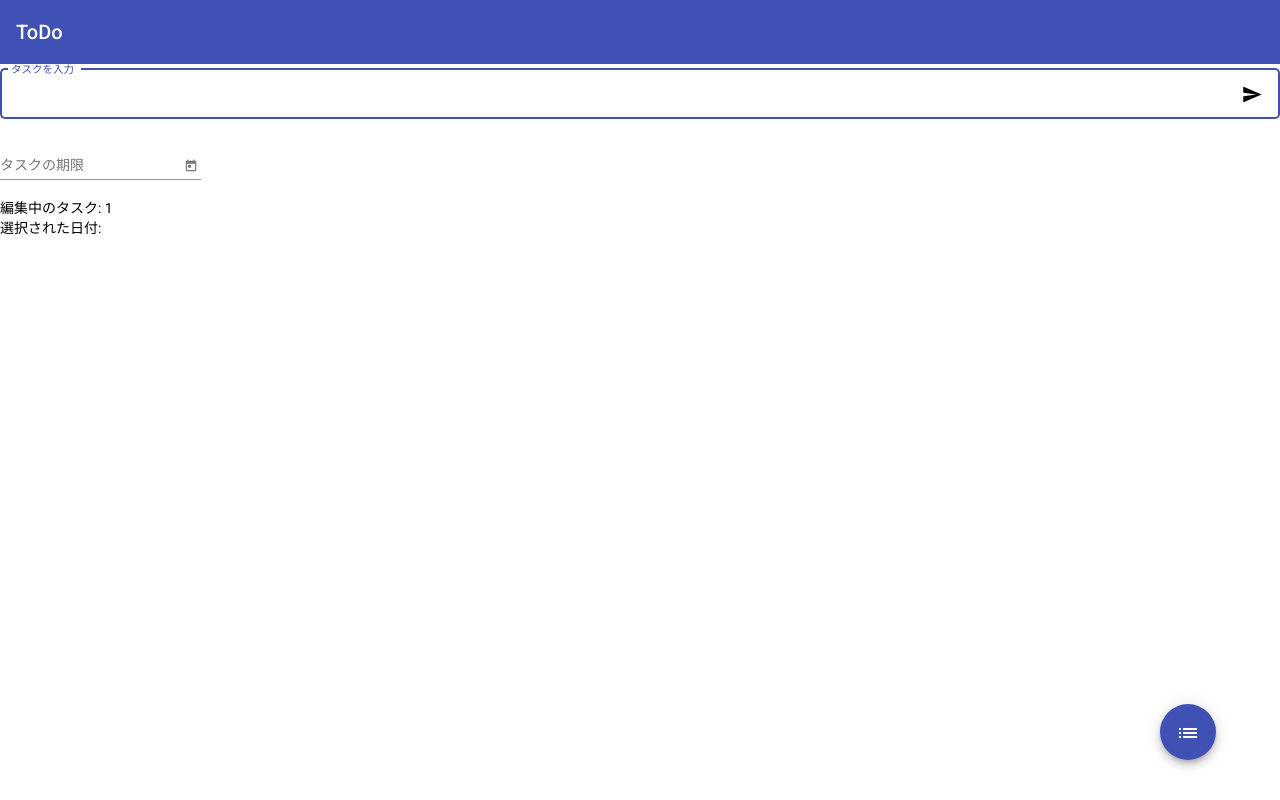
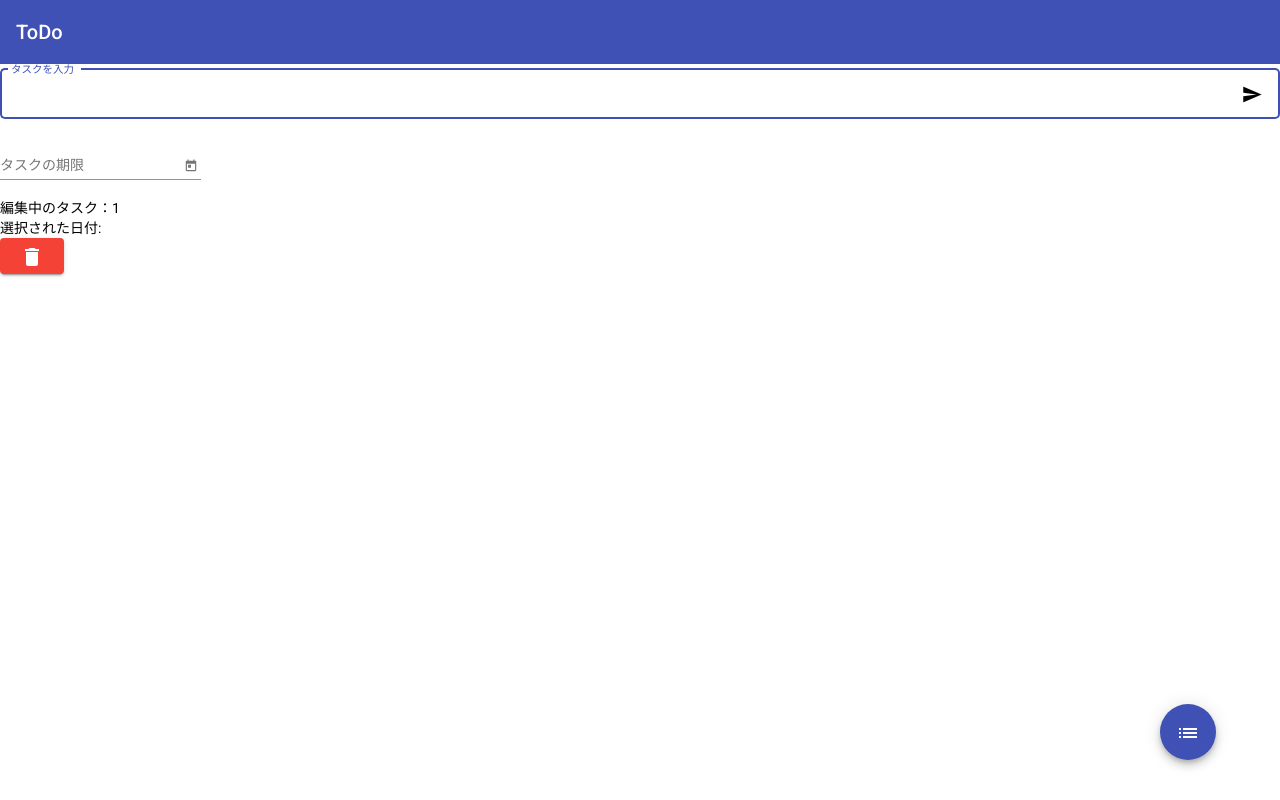
Before and after one commit to Ktraveller285/study-frontend-web-app-angular, an Angular app: page /edit/1 in a window 1280 px wide. Built offline with nearby package versions, Linux system fonts and the light colour scheme.

Commit message:
Add: タスクの削除機能の追加

```diff
--- a/src/app/task-edit/task-edit.component.html
+++ b/src/app/task-edit/task-edit.component.html
@@ -17,9 +17,22 @@
     <mat-datepicker #dueDatePicker></mat-datepicker>
   </mat-form-field>
   <br />
-  編集中のタスク: {{ editTaskName }} <br />
-  選択された日付: {{ dueDateInput.value }}
+  <span *ngIf="editTaskName">
+    編集中のタスク：{{ editTaskName }} <br />
+    選択された日付: {{ dueDateInput.value }}<br
+  /></span>
 </form>
+
+<span *ngIf="editTaskName">
+  <button
+    class="delete-button"
+    mat-raised-button
+    color="warn"
+    (click)="deleteTask()"
+  >
+    <mat-icon>delete</mat-icon>
+  </button></span
+>
 
 <button class="list-button" routerLink="/" mat-fab color="primary">
   <mat-icon>list</mat-icon>
--- a/src/app/task-edit/task-edit.component.ts
+++ b/src/app/task-edit/task-edit.component.ts
@@ -46,6 +46,15 @@ export class TaskEditComponent implements OnInit, AfterViewInit {
       this.taskManager.addTask(taskName, dueDate);
     }
     this.router.navigate(['']);
-    this.snackbar.open('タスクを保存しました！', 'OK', { duration: 1000 });
+    this.snackbar.open('タスクを保存しました！', undefined, { duration: 1000 });
+  }
+
+  deleteTask() {
+    if (!this.editTaskName) {
+      return;
+    }
+    this.taskManager.deleteTask(this.editTaskName);
+    this.router.navigate(['']);
+    this.snackbar.open('タスクを削除しました！', undefined, { duration: 1000 });
   }
 }
--- a/src/app/task-list/task-list.component.html
+++ b/src/app/task-list/task-list.component.html
@@ -7,6 +7,14 @@
     <span class="dueDate" *ngIf="task.dueDate != undefined"
       >({{ task.dueDate | date: "YYYY/MM/dd" }})</span
     >
+    <button
+      class="edit-button"
+      routerLink="/edit/{{ task.name }}"
+      mat-raised-button
+      color="primary"
+    >
+      <mat-icon>edit</mat-icon>
+    </button>
   </mat-list-option>
 </mat-selection-list>
 
--- a/src/app/task-list/task-list.component.scss
+++ b/src/app/task-list/task-list.component.scss
@@ -7,3 +7,10 @@
 .dueDate {
   font-size: 0.8rem !important;
 }
+
+.edit-button {
+  position: absolute;
+  right: 5rem;
+  top: 0.3rem;
+  bottom: 0.3rem;
+}
--- a/src/app/task-manager.service.ts
+++ b/src/app/task-manager.service.ts
@@ -40,6 +40,22 @@ export class TaskManagerService {
     this.saveTasks();
   }
 
+  deleteTask(editTaskName: string) {
+    // 新しい配列を用意
+    let newTasks = [];
+    // 現状の配列を反復
+    for (let task of this.tasks) {
+      if (task.name != editTaskName) {
+        // 削除したいタスク名でなければ、新しい配列へ追加
+        newTasks.push(task);
+      }
+    }
+    // 現状の配列を新しい配列で上書き
+    this.tasks = newTasks;
+    // localStrageへ配列を保存
+    this.saveTasks();
+  }
+
   getTasks(): TodoTask[] {
     return this.tasks;
   }
```
